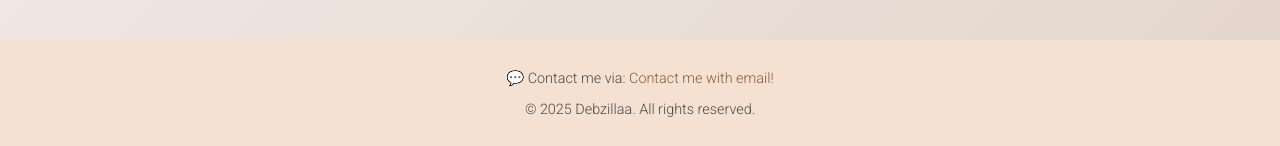
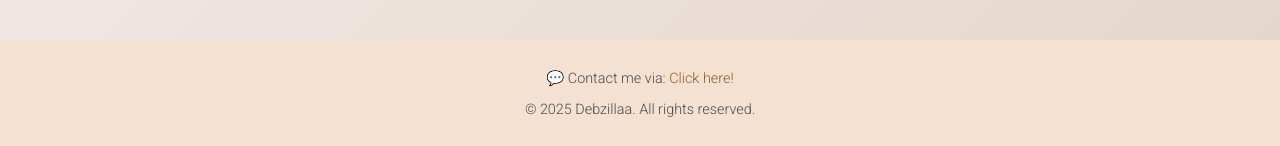
Before and after one commit to Debzillaa/upi-donation-page, a plain HTML site: page index.html in a window 1280 px wide. Shown: the part 1043-1189 px from the top of the page. Drawn offline with Linux system fonts and the light colour scheme.

Commit message:
Minor changes

```diff
--- a/index.html
+++ b/index.html
@@ -53,7 +53,7 @@
     <footer class="footer">
       <p>
         💬 Contact me via:
-        <a href="mailto:contact2debjit@gmail.com" target="_blank">Contact me with email!</a>
+        <a href="mailto:contact2debjit@gmail.com" target="_blank">Click here!</a>
       </p>
       <p>&copy; 2025 Debzillaa. All rights reserved.</p>
     </footer>
```
